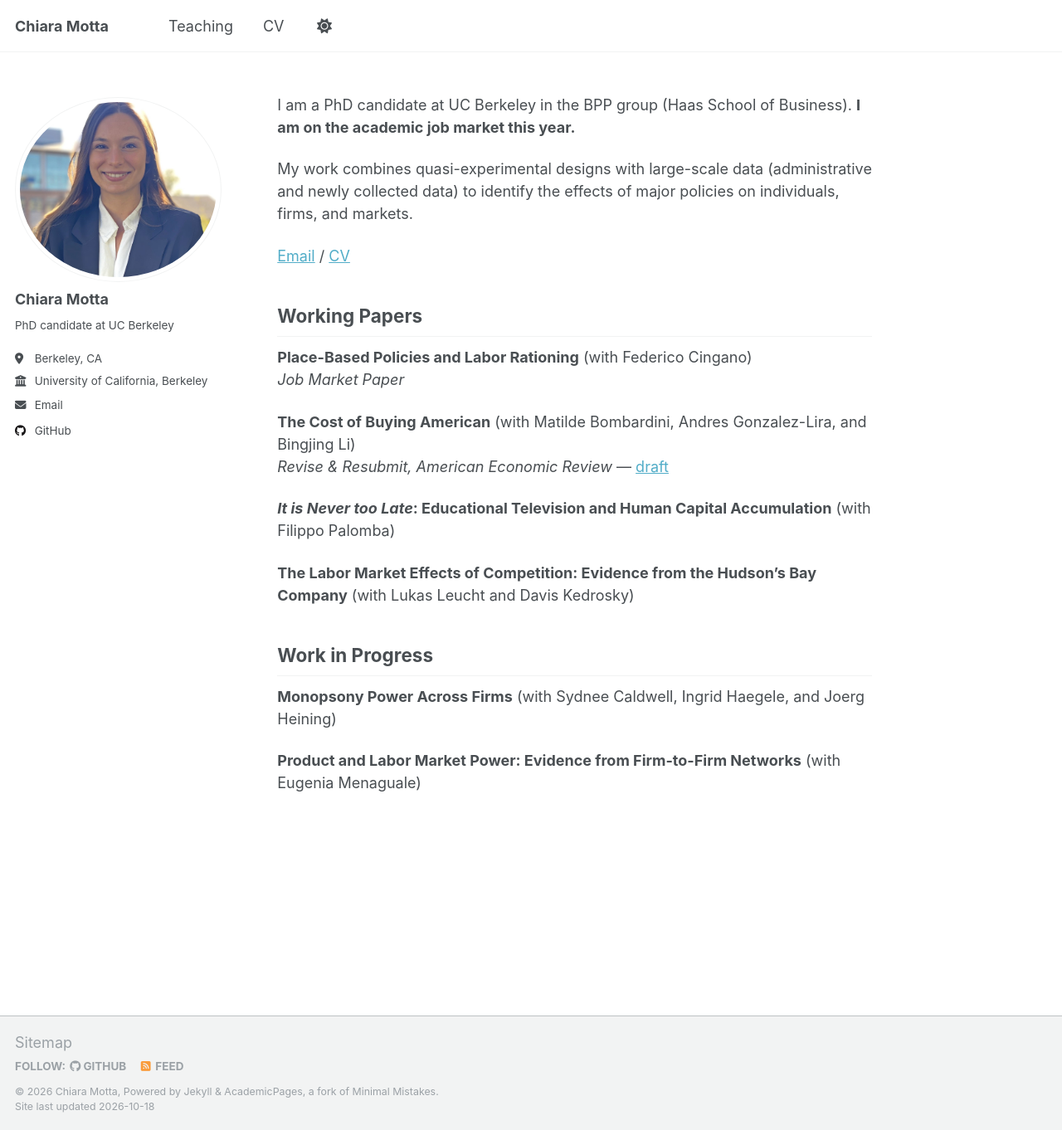
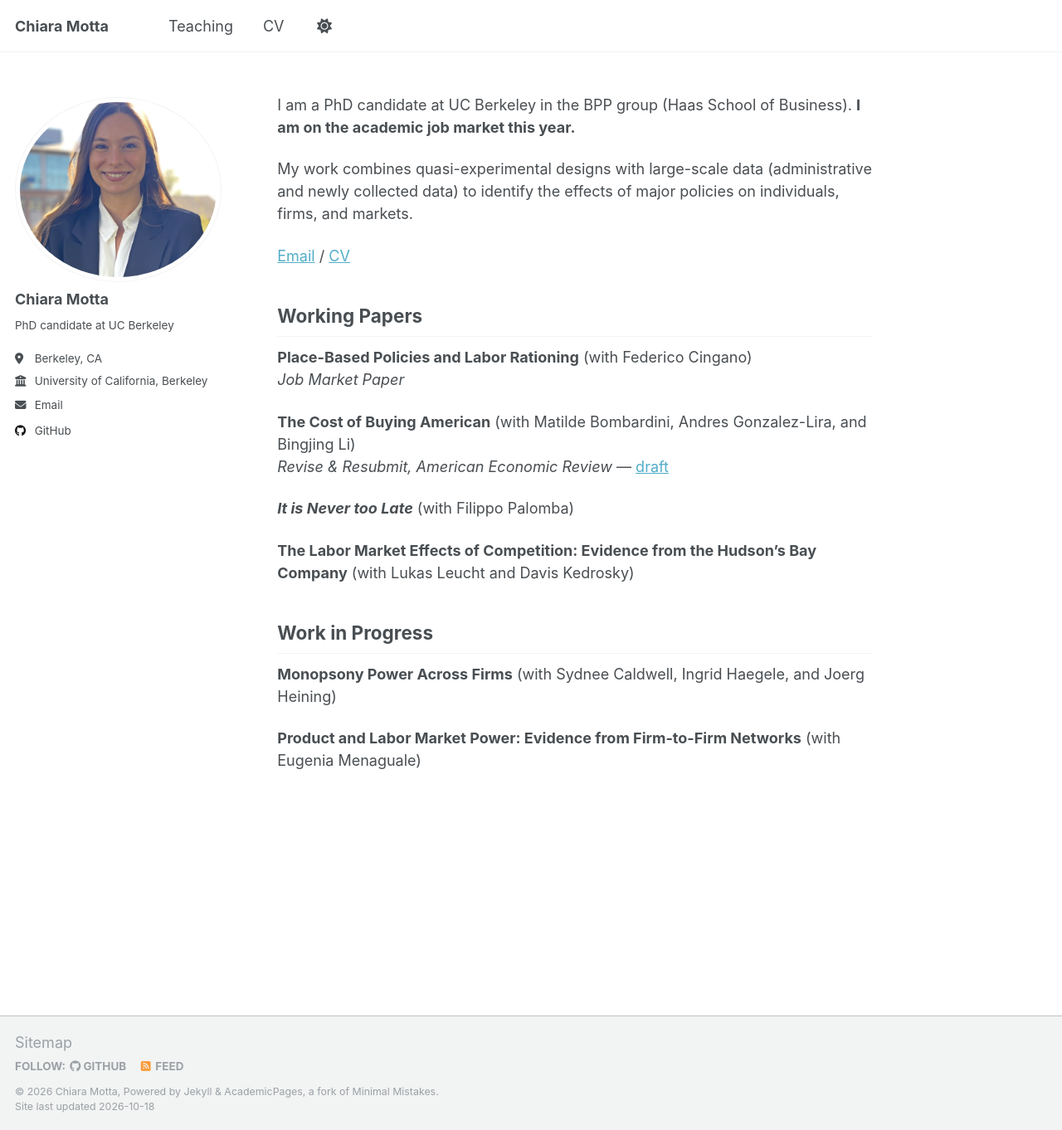
Before and after one commit to chimotta/chimotta.github.io, a Jekyll site: the page built from _pages/about.md, in a window 1280 px wide and 1362 px high. Shown: the whole window at 83% size. Built offline with Jekyll 4.4.1, drawn with Linux system fonts in a browser that asks for light colours.

Commit message:
RAI paper retitled 'It is Never too Late' (CV and homepage)
Co-Authored-By: Claude Opus 5.5 <noreply@anthropic.com>

```diff
--- a/_pages/about.md
+++ b/_pages/about.md
@@ -21,7 +21,7 @@ My work combines quasi-experimental designs with large-scale data (administrativ
 **The Cost of Buying American** (with Matilde Bombardini, Andres Gonzalez-Lira, and Bingjing Li)
 *Revise & Resubmit, American Economic Review* — [draft](/files/BAA.pdf)
 
-***It is Never too Late*: Educational Television and Human Capital Accumulation** (with Filippo Palomba)
+***It is Never too Late*** (with Filippo Palomba)
 
 **The Labor Market Effects of Competition: Evidence from the Hudson's Bay Company** (with Lukas Leucht and Davis Kedrosky)
 
```
Also changed, not shown: 1 other file.
